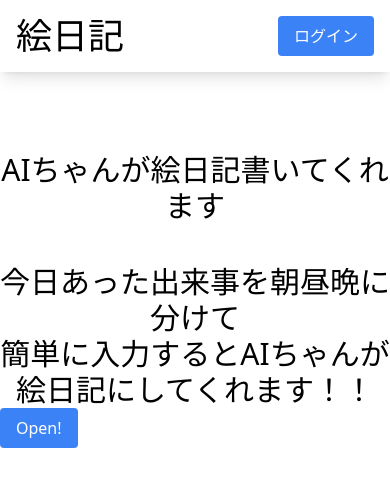
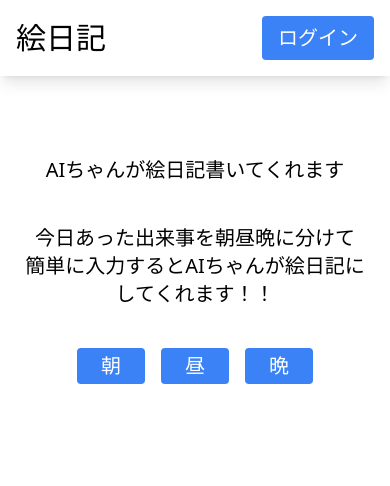
Before and after one commit to scla-sagauniv/atarime_tabetai, a Next.js app in the folder img-diary/: page / in a window 390 px wide. Shown: the top 486 px of the page. Built offline with nearby package versions, Linux system fonts and the light colour scheme.

Commit message:
#1 update スタイル整理

```diff
--- a/img-diary/pages/components/Button.js
+++ b/img-diary/pages/components/Button.js
@@ -1,7 +1,7 @@
 const Button = ({ children, ...props }) => {
   return (
     <button
-      className="px-4 py-2 rounded bg-blue-500 text-white disabled:cursor-default disabled:opacity-50"
+      className="px-4 py-2 rounded bg-blue-500 text-white disabled:cursor-default disabled:opacity-50 text-xl"
       {...props}
     >
       {children}
--- a/img-diary/pages/components/Header.js
+++ b/img-diary/pages/components/Header.js
@@ -6,8 +6,8 @@ export default function Header() {
   return (
     <>
       <div className="py-4 px-4 flex justify-between shadow-lg w-100">
-          <div>
-            <a className=" text-4xl">絵日記</a>
+          <div className="text-3xl md:text-4xl flex items-baseline my-0">
+            <a className="pt-1">絵日記</a>
           </div>
           <div className="">
             <Button onClick={login}>ログイン</Button>
--- a/img-diary/pages/components/Panel.js
+++ b/img-diary/pages/components/Panel.js
@@ -1,4 +1,5 @@
 import React from "react";
+import { Button } from "./Button";
 
 const Panel = props => {
   const submit = e => {
@@ -17,10 +18,6 @@ const Panel = props => {
                       <h3 className="text-xl font-semibold text-gray-900 dark:text-white">
                           Terms of Service
                       </h3>
-                      <button type="button" className="text-gray-400 bg-transparent hover:bg-gray-200 hover:text-gray-900 rounded-lg text-sm p-1.5 ml-auto inline-flex items-center dark:hover:bg-gray-600 dark:hover:text-white" data-modal-hide="defaultModal">
-                          <svg aria-hidden="true" className="w-5 h-5" fill="currentColor" viewBox="0 0 20 20" xmlns="http://www.w3.org/2000/svg"><path fill-rule="evenodd" d="M4.293 4.293a1 1 0 011.414 0L10 8.586l4.293-4.293a1 1 0 111.414 1.414L11.414 10l4.293 4.293a1 1 0 01-1.414 1.414L10 11.414l-4.293 4.293a1 1 0 01-1.414-1.414L8.586 10 4.293 5.707a1 1 0 010-1.414z" clip-rule="evenodd"></path></svg>
-                          <span className="sr-only">Close modal</span>
-                      </button>
                   </div>
                   <div className="p-6 space-y-6">
                       <p className="text-base leading-relaxed text-gray-500 dark:text-gray-400">
@@ -31,8 +28,8 @@ const Panel = props => {
                       </p>
                   </div>
                   <div className="flex items-center p-6 space-x-2 border-t border-gray-200 rounded-b dark:border-gray-600">
-                      <button data-modal-hide="defaultModal" type="button" className="text-white bg-blue-700 hover:bg-blue-800 focus:ring-4 focus:outline-none focus:ring-blue-300 font-medium rounded-lg text-sm px-5 py-2.5 text-center dark:bg-blue-600 dark:hover:bg-blue-700 dark:focus:ring-blue-800">I accept</button>
-                      <button data-modal-hide="defaultModal" type="button" className="text-gray-500 bg-white hover:bg-gray-100 focus:ring-4 focus:outline-none focus:ring-blue-300 rounded-lg border border-gray-200 text-sm font-medium px-5 py-2.5 hover:text-gray-900 focus:z-10 dark:bg-gray-700 dark:text-gray-300 dark:border-gray-500 dark:hover:text-white dark:hover:bg-gray-600 dark:focus:ring-gray-600">Decline</button>
+                      <button onClick={submit} type="submit" className="text-white bg-blue-700 hover:bg-blue-800 focus:ring-4 focus:outline-none focus:ring-blue-300 font-medium rounded-lg text-sm px-5 py-2.5 text-center dark:bg-blue-600 dark:hover:bg-blue-700 dark:focus:ring-blue-800">I accept</button>
+                      <button onClick={props.close} type="button" className="text-gray-500 bg-white hover:bg-gray-100 focus:ring-4 focus:outline-none focus:ring-blue-300 rounded-lg border border-gray-200 text-sm font-medium px-5 py-2.5 hover:text-gray-900 focus:z-10 dark:bg-gray-700 dark:text-gray-300 dark:border-gray-500 dark:hover:text-white dark:hover:bg-gray-600 dark:focus:ring-gray-600">Decline</button>
                   </div>
               </div>
           </div>
--- a/img-diary/pages/index.js
+++ b/img-diary/pages/index.js
@@ -9,6 +9,7 @@ import Panel from "./components/Panel";
 
 
 export default function Home() {
+  const addClass = "px-6 md:py-2 py-1 mx-2 md:mx-4 rounded bg-blue-500 text-white disabled:cursor-default disabled:opacity-50 text-xl md:text-2xl";
   // モーダルの状態
   const [isOpenModal, setIsOpenModal] = useState(false);
 
@@ -26,11 +27,18 @@ export default function Home() {
         <div className='flex flex-col m-0'>
           <Header />
           <div className='flex justify-center px-xl'>
-            <div className='container'>
-              <p className='text-center mt-20 text-3xl'>AIちゃんが絵日記書いてくれます</p>
-              <p className='text-center mt-10 text-3xl'>今日あった出来事を朝昼晩に分けて<br/>簡単に入力するとAIちゃんが絵日記にしてくれます！！</p>
-              <Button type="button" onClick={toggleModal}>
-                Open!
+            <div className='container px-4'>
+              <p className='text-center mt-20 text-xl md:text-3xl'>AIちゃんが絵日記書いてくれます</p>
+              <p className='text-center mt-10 text-xl md:text-3xl'>今日あった出来事を朝昼晩に分けて<br/>簡単に入力するとAIちゃんが絵日記にしてくれます！！</p>
+              <div className='mx-auto my-10 flex justify-center'>
+                <Button type="button" onClick={toggleModal} className={addClass}>
+                  朝
+                </Button>
+                <Button type="button" onClick={toggleModal} className={addClass}>
+                  昼
+                </Button>
+                <Button type="button" onClick={toggleModal} className={addClass}>
+                  晩
                 </Button>
                 {isOpenModal && (
                   <Modal close={toggleModal}>
@@ -40,6 +48,7 @@ export default function Home() {
               </div>
             </div>
           </div>
+        </div>
       </main>
     </>
   )
```
Lines whose indentation alone changed are shown as unchanged.
